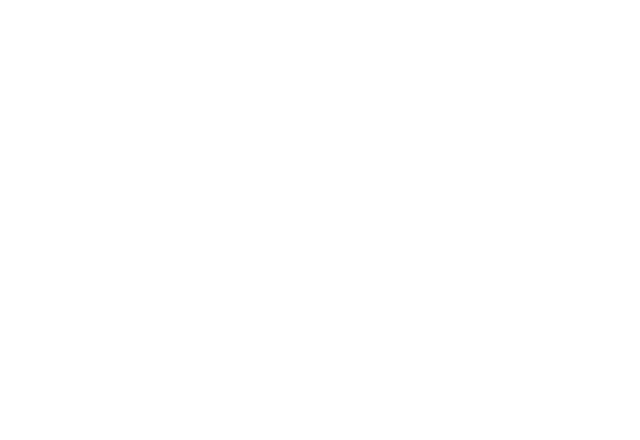
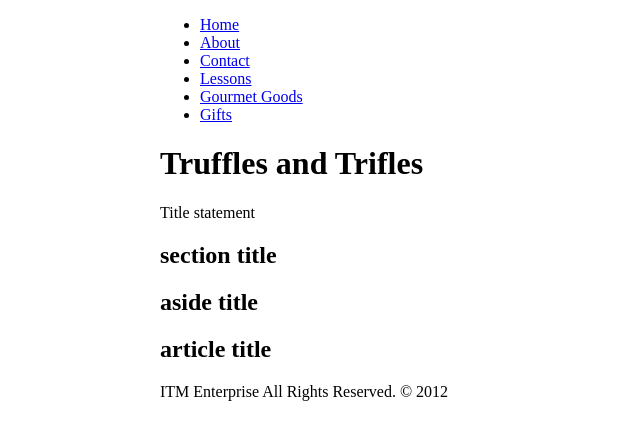
Before and after one commit to IanMedeck/WSP-IanMedeck, a plain HTML site: page project/index.html in a window 1280 px wide. Shown: the whole page, without its empty margins (0-640 px from the left). Drawn offline with Linux system fonts and the light colour scheme.

Commit message:
project html and css commit

```diff
--- /dev/null
+++ b/index.html
@@ -0,0 +1,45 @@
+<!DOCTYPE html>
+<html lang="en">
+	<head>
+		<meta charset="utf-8">
+		<meta name="viewport" content="width=device-width, initial-scale=1, maximum scale=1">
+		<title>Portal Page</title>
+		<link rel="stylesheet" href="css/main.css">
+
+	</head>
+
+	<body>
+		<div>
+			<nav>
+				<ul>
+					<li><a href="activities/project_analysis.html">Project Analysis</a></li>
+					<li><a href="***.html"></a></li>
+					<li><a href="***.html"></a></li>
+					<li><a href="***.html"></a></li>
+				</ul>
+			</nav>
+
+			<header>
+
+				<h1>Ian Medeck's WSP Portal Page</h1>
+
+			</header>
+
+			<section>
+
+			</section>
+
+			<aside>
+
+			</aside>
+
+			<article>
+
+			</article>
+
+			<footer>
+				<p>ITM Enterprise All Rights Reserved. &copy; 2013</p>
+			</footer>
+		</div>
+	</body>
+</html>
--- a/project/css/style.css
+++ b/project/css/style.css
@@ -0,0 +1,4 @@
+body{
+	max-width: 960px;
+	margin: 0 auto;
+}
--- a/project/index.html
+++ b/project/index.html
@@ -1 +1,58 @@
-<!-- This will be the home page of your project site. Feel free to delete this comment -->
+<!DOCTYPE html>
+<html lang="en">
+	<head>
+		<meta charset="utf-8">
+		<meta name="viewport" content="width=device-width, initial-scale=1, maximum scale=1">
+		<title>Space My Final Frontier</title>
+		<link rel="stylesheet" href="css/style.css">
+		<link>
+	</head>
+
+	<body>
+
+		<nav>
+			<ul>
+				<li><a href="index.html">Home</a></li>
+				<li><a href="about.html">About</a></li>
+				<li><a href="contact.html">Contact</a></li>
+				<li><a href="lessons.html">Lessons</a></li>
+				<li><a href="goods.html">Gourmet Goods</a></li>
+				<li><a href="gifts.html">Gifts</a></li>
+			</ul>
+		</nav>
+
+		<header>
+
+			<h1>Truffles and Trifles</h1>
+
+			<p>Title statement</p>
+
+		</header>
+
+		<section>
+			<h2>section title</h2>
+
+			<p></p>
+
+			<p></p>
+		</section>
+
+		<aside>
+			<h2>aside title</h2>
+
+			<p></p>
+
+		</aside>
+
+		<article>
+			<h2>article title</h2>
+
+			<p></p>
+
+		</article>
+
+		<footer>
+			<p>ITM Enterprise All Rights Reserved. &copy; 2012</p>
+		</footer>
+	</body>
+</html>
```
